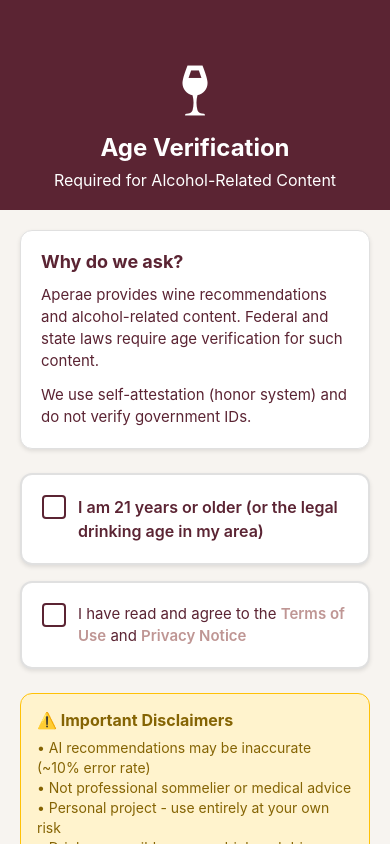
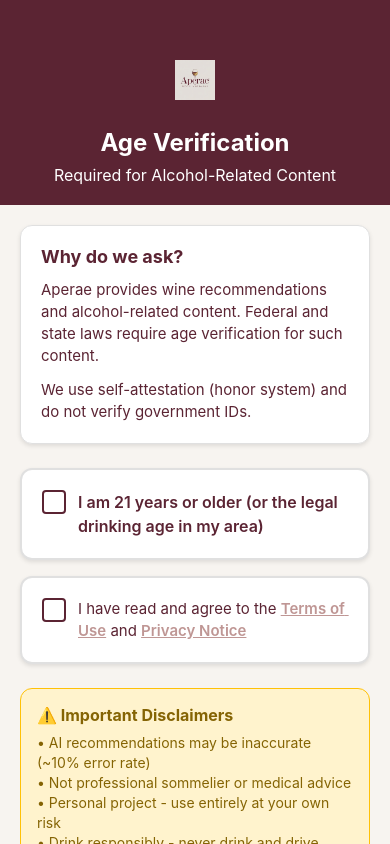
Before and after one commit to ramyyabouseif-source/aperae-beta, a React Native app: screen / in a window 390 px wide. Built offline with nearby package versions, Linux system fonts and the light colour scheme; no server answers.

Commit message:
Update App.tsx and AgeVerificationScreen for production deployment

```diff
--- a/App.tsx
+++ b/App.tsx
@@ -31,6 +31,8 @@
   const [hasAcceptedTerms, setHasAcceptedTerms] = useState<boolean | null>(null);
   const [hasAcceptedPrivacyPolicy, setHasAcceptedPrivacyPolicy] = useState<boolean | null>(null);
   const [showPrivacyPolicy, setShowPrivacyPolicy] = useState(false);
+  const [showTermsFromAge, setShowTermsFromAge] = useState(false);
+  const [showPrivacyFromAge, setShowPrivacyFromAge] = useState(false);
   const [isLoading, setIsLoading] = useState(true);
   const [forceUpdate, setForceUpdate] = useState(0); // Force re-render trigger
   const [isGeoBlocked, setIsGeoBlocked] = useState<boolean | null>(null);
@@ -119,19 +121,26 @@
 
   const handleAgeVerified = useCallback(async () => {
     // Set state immediately to trigger re-render - this is the key fix for mobile web
+    // Age verification screen now also accepts Terms and Privacy Policy, so set all three
     setIsAgeVerified(true);
+    setHasAcceptedTerms(true);
+    setHasAcceptedPrivacyPolicy(true);
     setForceUpdate(prev => prev + 1); // Force immediate re-render
 
     // Verify storage succeeded (non-blocking, in background)
     Promise.resolve().then(async () => {
       try {
         const verified = await AgeVerificationService.isAgeVerified();
-        if (!verified) {
-          console.warn('Age verification state mismatch, re-checking...');
+        const termsAccepted = await TermsService.hasAcceptedTerms();
+        const privacyAccepted = await PrivacyPolicyService.hasAcceptedPrivacyPolicy();
+        if (!verified || !termsAccepted || !privacyAccepted) {
+          console.warn('Verification/acceptance state mismatch, re-checking...');
           setIsAgeVerified(verified);
+          setHasAcceptedTerms(termsAccepted);
+          setHasAcceptedPrivacyPolicy(privacyAccepted);
         }
       } catch (error) {
-        console.error('Error verifying age verification state:', error);
+        console.error('Error verifying verification/acceptance state:', error);
       }
     });
   }, []);
@@ -199,6 +208,14 @@
     setShowPrivacyPolicy(true);
   };
 
+  const handleTermsPressFromAge = useCallback(() => {
+    setShowTermsFromAge(true);
+  }, []);
+
+  const handlePrivacyPressFromAge = useCallback(() => {
+    setShowPrivacyFromAge(true);
+  }, []);
+
   // Show loading screen while checking status
   if (isLoading && isGeoBlocked === null) {
     return (
@@ -220,18 +237,30 @@
 
   // Age verification must come FIRST (before any other screens)
   if (!isAgeVerified) {
-    return <AgeVerificationScreen onVerified={handleAgeVerified} />;
-  }
-
-  // Show terms screen after age verification
-  if (!hasAcceptedTerms) {
-    return <TermsScreen onAccept={handleAcceptTerms} onPrivacyPolicyPress={handlePrivacyPolicyPress} />;
-  }
-
-  // Show privacy policy screen if Terms accepted but Privacy Policy not accepted
-  // OR if user explicitly requested to view it from Terms screen
-  if (!hasAcceptedPrivacyPolicy || showPrivacyPolicy) {
-    return <PrivacyPolicyScreen onAccept={handleAcceptPrivacyPolicy} />;
+    // Show Terms or Privacy Policy screens if user clicked links from age verification
+    if (showTermsFromAge) {
+      return (
+        <TermsScreen
+          onAccept={() => setShowTermsFromAge(false)}
+          onPrivacyPolicyPress={handlePrivacyPolicyPress}
+        />
+      );
+    }
+    if (showPrivacyFromAge) {
+      return (
+        <PrivacyPolicyScreen
+          onAccept={() => setShowPrivacyFromAge(false)}
+        />
+      );
+    }
+    // Show age verification screen with links to Terms/Privacy
+    return (
+      <AgeVerificationScreen
+        onVerified={handleAgeVerified}
+        onTermsPress={handleTermsPressFromAge}
+        onPrivacyPress={handlePrivacyPressFromAge}
+      />
+    );
   }
 
   // Main Tab Navigator Component
--- a/src/screens/AgeVerificationScreen.tsx
+++ b/src/screens/AgeVerificationScreen.tsx
@@ -1,7 +1,8 @@
 import { useState } from 'react';
-import { View, Text, StyleSheet, TouchableOpacity, Alert, ScrollView } from 'react-native';
-import { MaterialCommunityIcons } from '@expo/vector-icons';
+import { View, Text, StyleSheet, TouchableOpacity, Alert, ScrollView, Image } from 'react-native';
 import { AgeVerificationService } from '../services/ageVerificationService';
+import { TermsService } from '../services/termsService';
+import { PrivacyPolicyService } from '../services/privacyPolicyService';
 import { LEGAL_CONFIG } from '../config/legal';
 
 interface AgeVerificationScreenProps {
@@ -36,14 +37,23 @@
 
     setIsVerifying(true);
     try {
-      await AgeVerificationService.verifyAge(LEGAL_DRINKING_AGE);
+      // Accept all three: Age verification, Terms, and Privacy Policy
+      await Promise.all([
+        AgeVerificationService.verifyAge(LEGAL_DRINKING_AGE),
+        TermsService.acceptTerms(),
+        PrivacyPolicyService.acceptPrivacyPolicy(),
+      ]);
       onVerified();
     } catch (error) {
-      console.error('Error storing age verification:', error);
+      console.error('Error storing verification/acceptance:', error);
 
+      // Check if at least age verification succeeded
       try {
         const verified = await AgeVerificationService.isAgeVerified();
-        if (verified) {
+        const termsAccepted = await TermsService.hasAcceptedTerms();
+        const privacyAccepted = await PrivacyPolicyService.hasAcceptedPrivacyPolicy();
+
+        if (verified && termsAccepted && privacyAccepted) {
           onVerified();
         } else {
           Alert.alert('Error', 'Failed to save verification. Please try again.');
@@ -59,7 +69,11 @@
   return (
     <View style={styles.container}>
       <View style={styles.header}>
-        <MaterialCommunityIcons name="glass-wine" size={60} color="#fff" />
+        <Image
+          source={require('../../assets/images/Aperae Logo.jpg')}
+          style={styles.logo}
+          resizeMode="contain"
+        />
         <Text style={styles.title}>Age Verification</Text>
         <Text style={styles.subtitle}>
           Required for Alcohol-Related Content
@@ -180,6 +194,11 @@
     padding: 20,
     paddingTop: 60,
     alignItems: 'center',
+  },
+  logo: {
+    width: 120,
+    height: 40,
+    marginBottom: 16,
   },
   title: {
     fontSize: 24,
```
